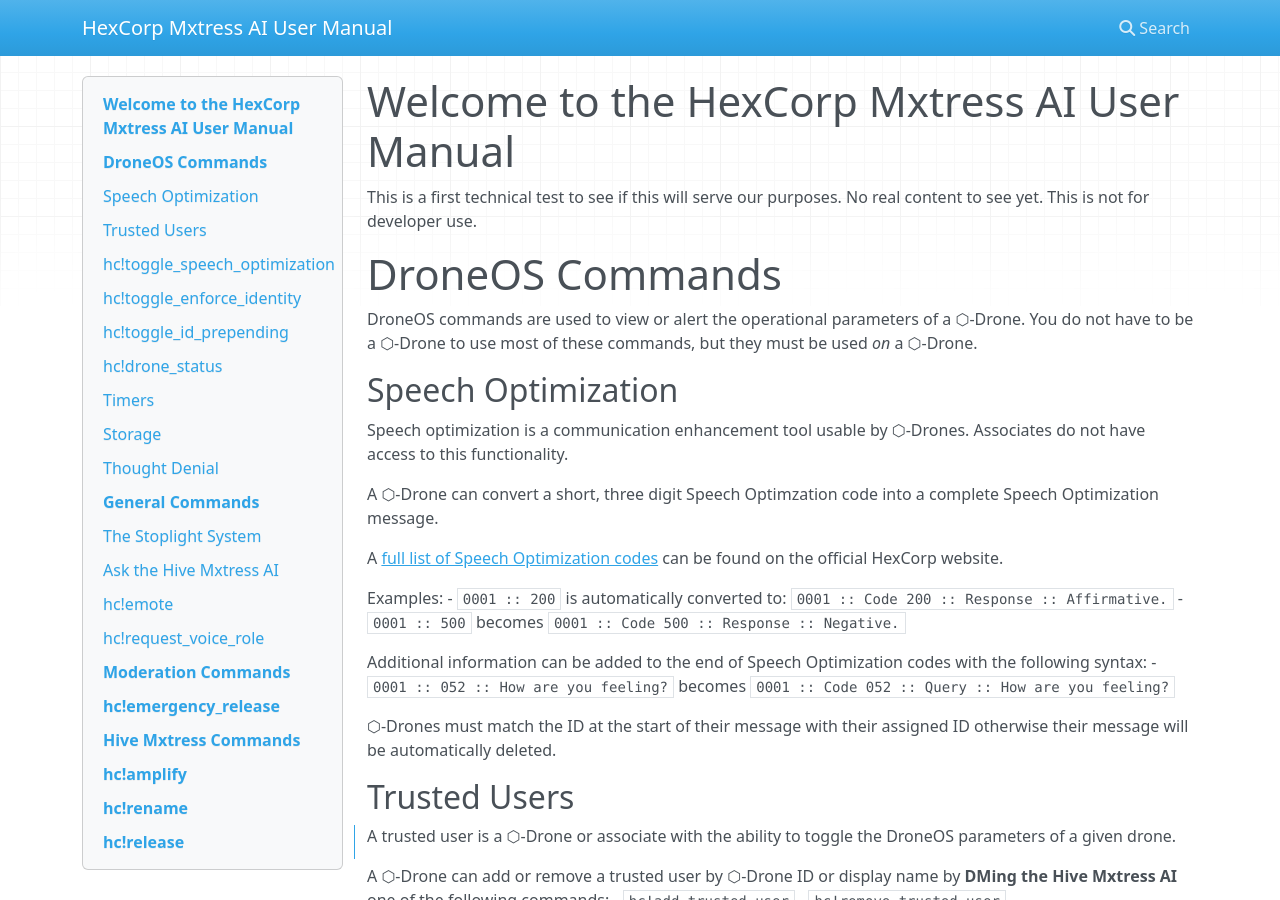
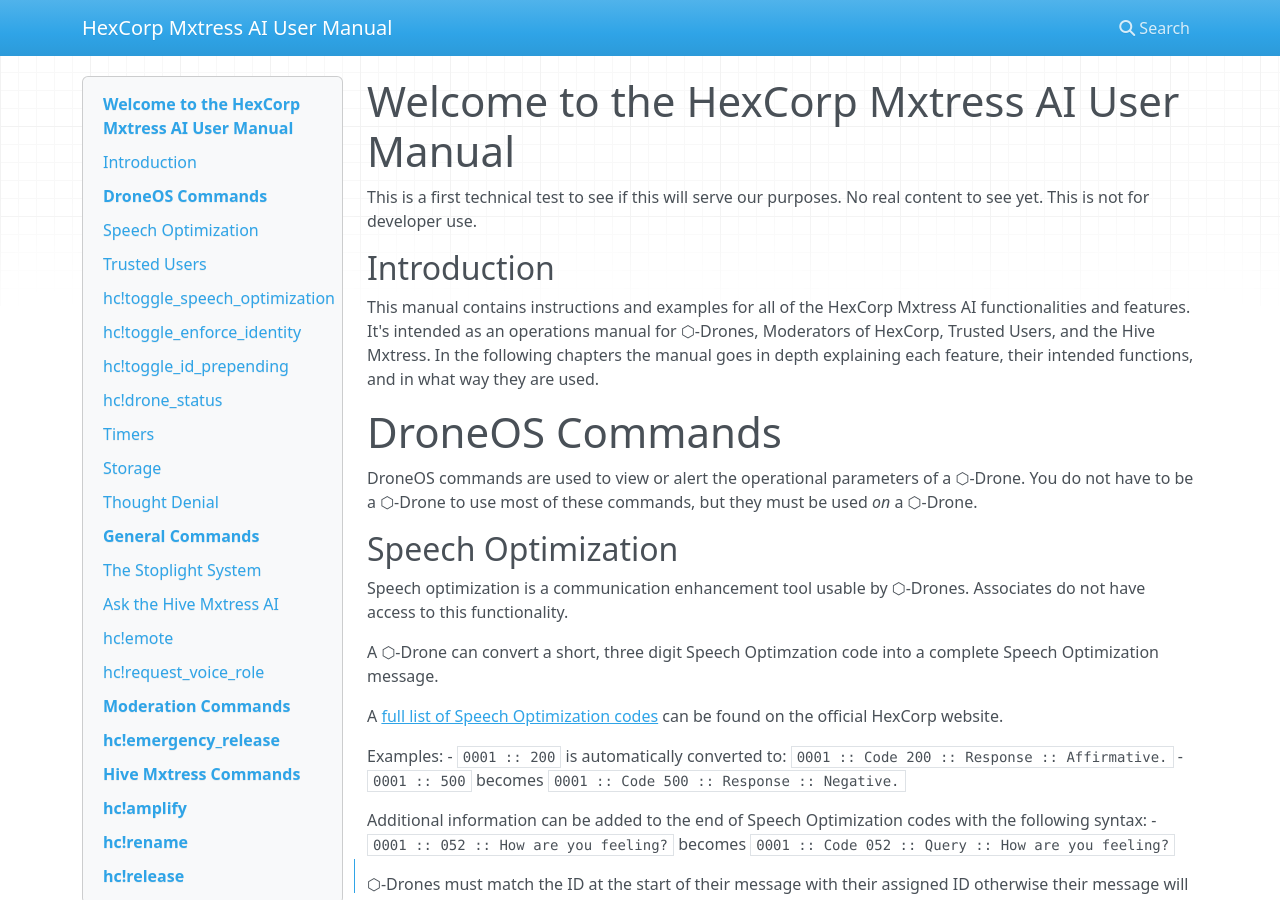
Before and after one commit to HexCorpProgramming/HexCorpDiscordAIManual, an MkDocs documentation site: the page built from docs/index.md, in a window 1280 px wide and 900 px high. Built offline with MkDocs 1.6.1, drawn with Linux system fonts in a browser that asks for light colours; nearby versions of some CDN libraries.

Commit message:
Added an introduction to the Manual

```diff
--- a/docs/index.md
+++ b/docs/index.md
@@ -1,6 +1,10 @@
 # Welcome to the HexCorp Mxtress AI User Manual
 
 This is a first technical test to see if this will serve our purposes. No real content to see yet. This is not for developer use.
+
+## Introduction
+
+This manual contains instructions and examples for all of the HexCorp Mxtress AI functionalities and features. It's intended as an operations manual for ⬡-Drones, Moderators of HexCorp, Trusted Users, and the Hive Mxtress. In the following chapters the manual goes in depth explaining each feature, their intended functions, and in what way they are used.
 
 # DroneOS Commands
 
```
